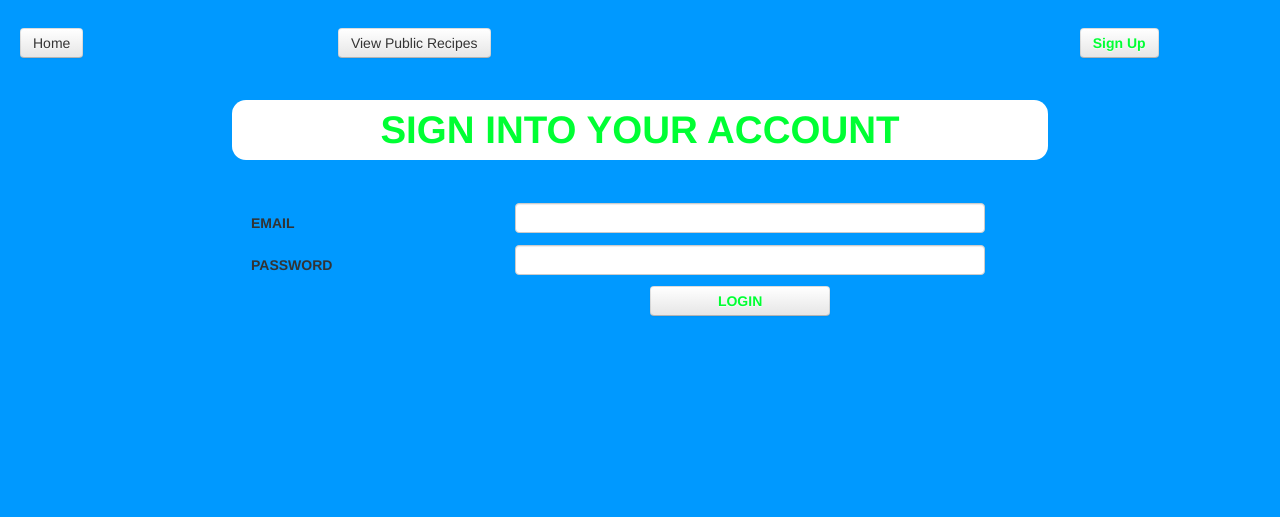
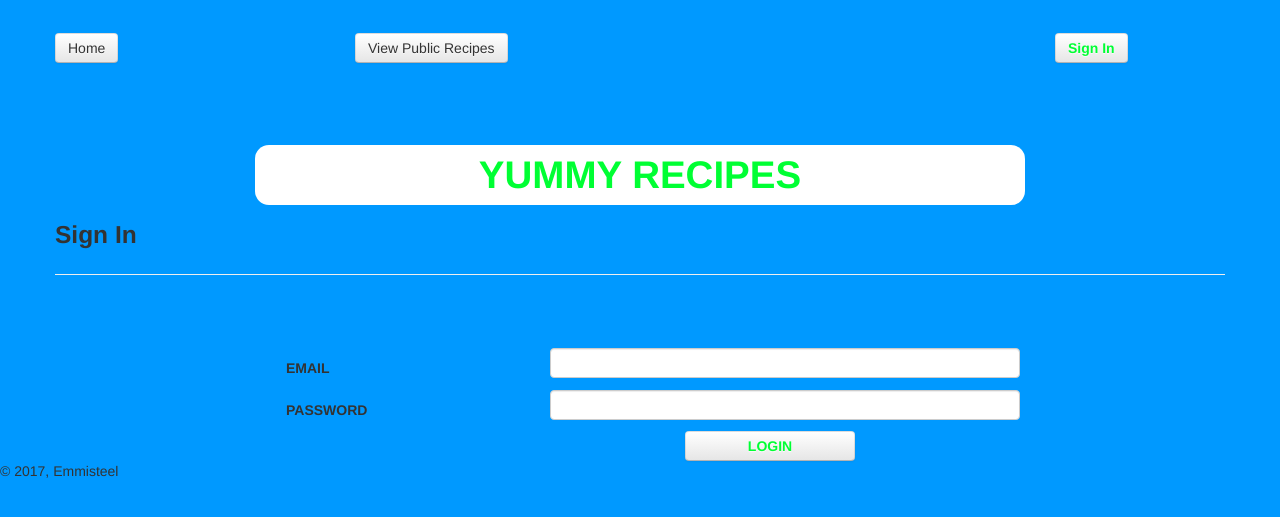
Before and after one commit to owenbob/yummy_recipes, a Flask app: page /login in a window 1280 px wide; the page is wider, and only the part inside the window is pictured. Shown: the top 517 px of that part. Run offline with Flask 2, Linux system fonts and the light colour scheme; some libraries are stand-ins or nearby versions.

Commit message:
improved the design in nav

```diff
--- /dev/null
+++ b/templates/base.html
@@ -0,0 +1,46 @@
+<!DOCTYPE html>
+<html lang="en">
+<head>
+
+    <meta charset="UTF-8">
+    <meta name="viewport" content="width=device-width, initial-scale=1.0">
+    <meta http-equiv="X-UA-Compatible" content="ie=edge">
+
+
+    <title>Yummy Recipes{% block title %}{% endblock %}</title>
+
+    <link href="{{url_for('static', filename='styles/normalize.css')}}" rel="stylesheet">
+    <link href="{{url_for('static', filename='bootstrap/css/bootstrap.min.css')}}" rel="stylesheet" type="text/css" />
+    <link href="{{url_for('static', filename='bootstrap/css/bootstrap-responsive.min.css')}}" rel="stylesheet" type="text/css" />
+    <link href="{{url_for('static', filename='styles/custom.css')}}" rel="stylesheet">
+</head>
+
+<body>
+    <div class="container">
+        <nav class="navbar mg-b=5">
+            <div class="container">
+                <div class="navbar-header">
+                        <div class="row-fluid margin-top">
+                            <div class="span3"><a href="/" class="btn">Home</a></div>
+                            <div class="span3"><a href="#" class="btn">View Public Recipes</a></div>
+                            <div class="span2 offset4"><a href="{{url_for('main.login')}}" class="btn bold">Sign In</a></div>
+                        </div>
+                </div>
+            </div>
+        </nav>
+    </div>
+    <div class="container" role="main">
+        {% block content %}{% endblock %}
+    </div>
+
+   <footer>
+       &copy; 2017, Emmisteel
+   </footer>
+
+   <script src="{{url_for('static', filename='bootstrap/js/jquery-latest.js')}}"></script>
+
+   <!--include all compiled plugins-->
+   <script src="{{url_for('static', filename='bootstrap/js/bootstrap.min.js')}}"></script>
+
+</body>
+</html>
--- a/templates/login.html
+++ b/templates/login.html
@@ -1,29 +1,23 @@
-<!doctype html>
-<html>
-<head>
-<meta charset="utf-8">
-<title>PAGE FOUR</title>
-<link href="{{url_for('static', filename='styles/normalize.css')}}" rel="stylesheet">
-<link href="{{url_for('static', filename='bootstrap/css/bootstrap.min.css')}}" rel="stylesheet" type="text/css" />
-<link href="{{url_for('static', filename='bootstrap/css/bootstrap-responsive.min.css')}}" rel="stylesheet" type="text/css" />
-<link href="{{url_for('static', filename='styles/custom.css')}}" rel="stylesheet">
-</head>
-<body>
+{% extends 'base.html' %}
 
-<div class="container-fluid">
-	<div class="row-fluid margin-top">
-    	<div class="span3"><a href="/" class="btn">Home</a></div>
-        <div class="span3"><a href="#" class="btn">View Public Recipes</a></div>
-        <div class="span2 offset4"><a href="{{url_for('main.index')}}" class="btn bold">Sign Up</a></div>
-    </div>
+{% block title %} Home {% endblock %}
 
+{% block content %}
+    <div class="page-header">
             <div class="row-fluid">
                 <div class="span8 offset2 bg-white title-style ">
-        	<h1>SIGN INTO YOUR ACCOUNT</h1>
+                    <h1>Yummy Recipes</h1>
                 </div>
             </div>
+            <div class="row-fluid">
+                    <div class="">
+                        <h3>Sign In</h3>
+                    </div>
+                </div>
+    </div>
+    <form action="{{url_for('main.addrecipe')}}" method="POST">
+            <div class="offset2 span9 centre-table margin-3em row-fliud">
 
-    <div class="offset2 span9 centre-table margin-3em row-fliud">
                 <table class="two-cln">
                     <tr>
                          <td class="left-align bold">EMAIL</td> <td><input type="email" class="span5"></td>
@@ -39,17 +33,5 @@
             <div class="row-fluid offset6 span2">
                 <input type="submit" name="submit" value="LOGIN" class="btn span2 bold color"/>
             </div>
-
-</div>
-
-
-
-
-
-<!--jquery for bootstrap plugins-->
-<script src="{{url_for('static', filename='bootstrap/js/jquery-latest.js')}}"></script>
-
-<!--include all compiled plugins-->
-<script src="{{url_for('static', filename='bootstrap/js/bootstrap.min.js')}}"></script>
-</body>
-</html>
+         </form>
+{% endblock %}
--- a/views.py
+++ b/views.py
@@ -15,6 +15,10 @@ def index():
 def login():
     return render_template('login.html')
 
+@main.route('/addrecipe')
+def addrecipe():
+    return render_template('addrecipe.html')
+
 
 @main.route('/recipes')
 def movies_page():
```
Also changed, not shown: templates/addrecipe.html (added, +59 -0 lines), templates/index.html (+12 -32 lines). Lines whose indentation alone changed are shown as unchanged.
